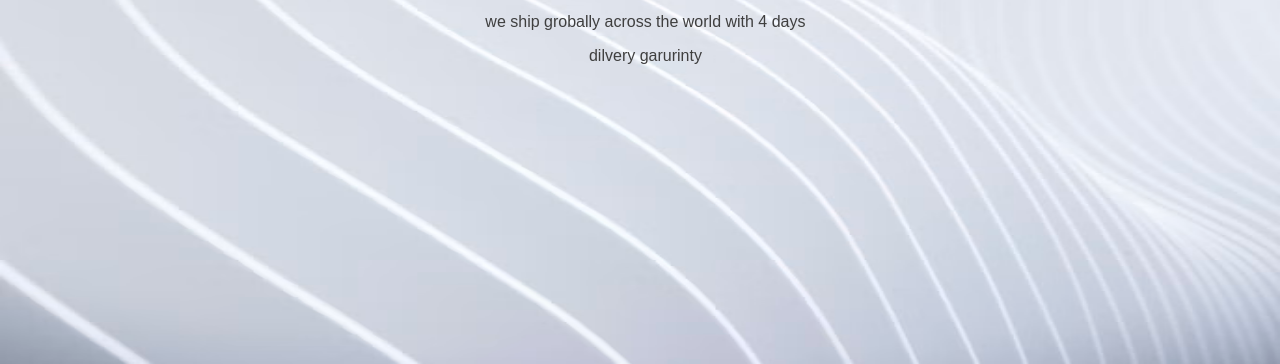
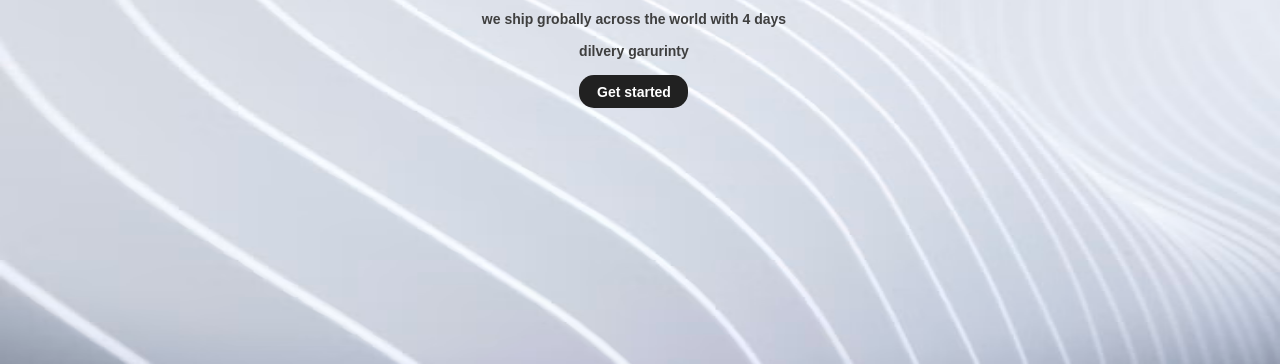
Before and after one commit to Classyvaibhav06/internship3, a plain HTML site: page index.html in a window 1280 px wide. Shown: the part 436-800 px from the top of the page. Drawn offline with Linux system fonts and the light colour scheme.

Commit message:
added button

```diff
--- a/index.html
+++ b/index.html
@@ -29,6 +29,7 @@
         <p> we ship grobally across the world with 4 days</p>
         <p> dilvery
             garurinty</p>
+        <button class="btn">Get started</button>
     </div>
 
 
--- a/style.css
+++ b/style.css
@@ -83,6 +83,8 @@ body {
 .hero1 p {
     font-family: Arial, Helvetica, sans-serif;
     color: #3f3f3f;
+    font-size: 14px;
+    font-weight: 600;
 }
 
 span {
@@ -91,3 +93,21 @@ span {
     font-size: 3rem;
     margin-right: 0%;
 }
+
+.btn {
+
+    height: 33px;
+    width: 109px;
+    background-color: #212121;
+    color: white;
+    border: none;
+    border-radius: 15px;
+    /* pill shape */
+    cursor: pointer;
+    font-size: 14px;
+    font-weight: 600;
+}
+
+.btn:hover {
+    background-color: #383838;
+}
```
